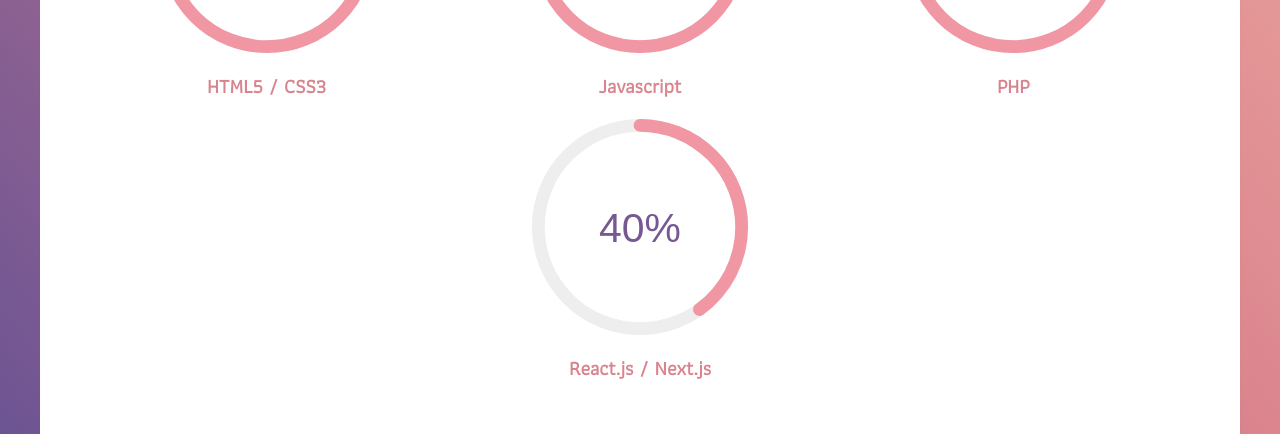
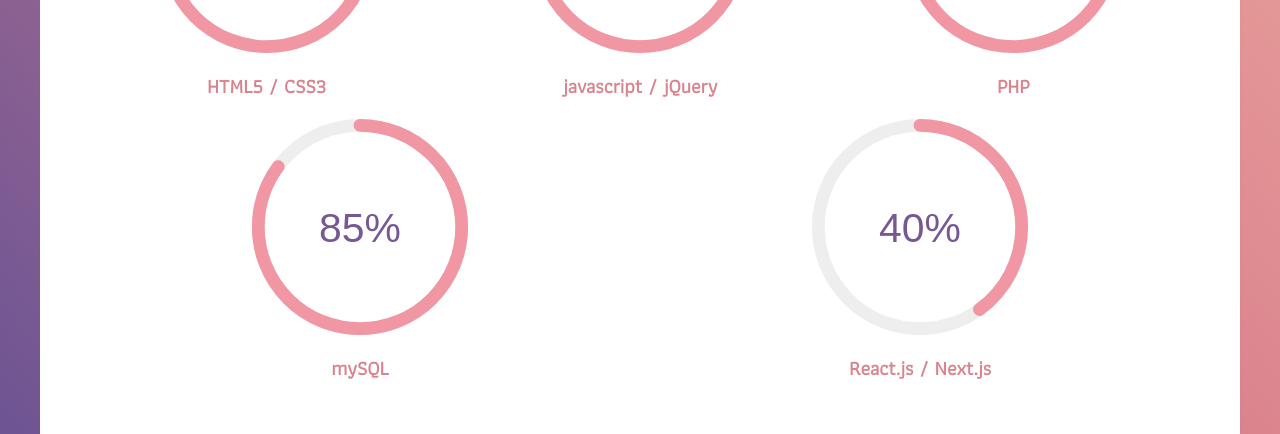
Before and after one commit to Dev-Songkran/dev-songkran.github.io, a Next.js app in the folder source/: page / in a window 1280 px wide. Shown: the part 1194-1628 px from the top of the page. Built offline with nearby package versions, Linux system fonts and the light colour scheme.

Commit message:
Update :kiss:

```diff
--- a/source/pages/index.js
+++ b/source/pages/index.js
@@ -208,10 +208,11 @@
                     <h3>SKILLS</h3>
                     <Flex>
                         <Chart percent="96" skillName="HTML5 / CSS3"></Chart>
-                        <Chart percent="85" skillName="Javascript"></Chart>
+                        <Chart percent="85" skillName="javascript / jQuery"></Chart>
                         <Chart percent="89" skillName="PHP"></Chart>
                     </Flex>
                     <Flex>
+                        <Chart percent="85" skillName="mySQL"></Chart>
                         <Chart percent="40" skillName="React.js / Next.js"></Chart>
                     </Flex>
                 </Box>
```
Also changed, not shown: 2 other files (tests, documents, lock files or other folders).
